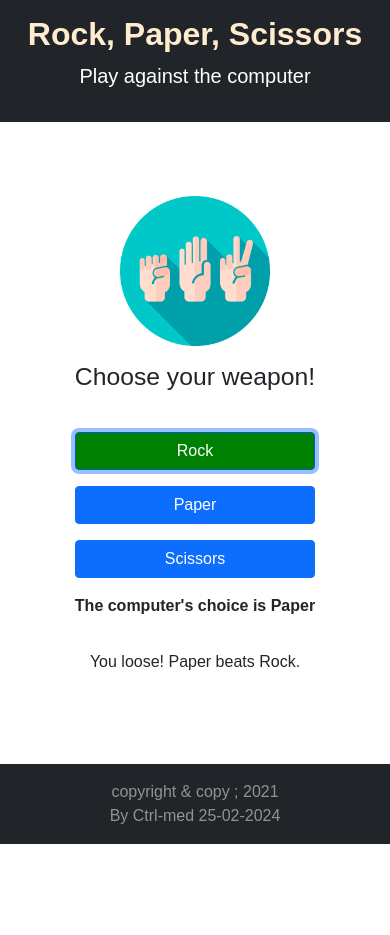
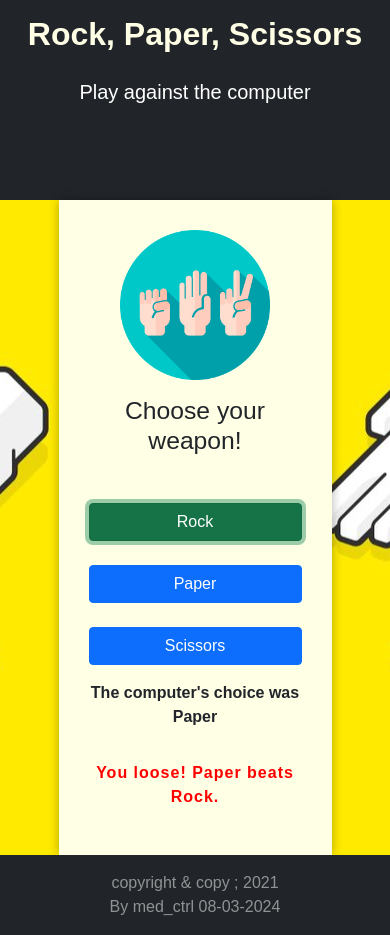
Before and after one commit to pro-boost/rock-paper-scissors, a plain HTML site: page index.html in a window 390 px wide. Both pictures are taken after a click on the button "Rock". Before the commit the page ends 844 px from the top, so only its background shows below. Drawn offline with nearby package versions, Linux system fonts and the light colour scheme.

Commit message:
Enhance UI: - Add a background picture to improve aesthetics. - Style elements for better visual appeal. - Utilize Bootstrap classes dynamically in JavaScript for buttons. - Remove unnecessary code for cleaner implementation.

```diff
--- a/index.html
+++ b/index.html
@@ -3,42 +3,40 @@
 <head>
     <meta charset="UTF-8">
     <meta name="viewport" content="width=device-width, initial-scale=1.0">
+
     <link href="https://cdn.jsdelivr.net/npm/bootstrap@5.0.2/dist/css/bootstrap.min.css" rel="stylesheet" integrity="sha384-EVSTQN3/azprG1Anm3QDgpJLIm9Nao0Yz1ztcQTwFspd3yD65VohhpuuCOmLASjC" crossorigin="anonymous">
     <script src="script.js" defer></script>
     <link href="style.css" rel="stylesheet">
+
     <title>Rock, Paper, Scissors Game</title>
 </head>
 <body>
 
+    <div class="content">
 
+        <div class="header bg-dark text-white">
+            <h1 class="text-center">Rock, Paper, Scissors</h1>
+            <p class="lead text-center mt-4">Play against the computer</p>
+        </div>
 
-
-
-
-    <div class="content">
-        <div class="header bg-dark text-white">
-                <h1 class="text-center">Rock, Paper, Scissors</h1>
-                <p class="lead text-center">Play against the computer</p>
-        </div>
         <div class="game-core">
             <img src="./images/6851302.png" alt="logo" class="logo pb-3">
             <h2 class="text-center mb-4">Choose your weapon!</h2>
-            <button id="rock" class="btn btn-primary mt-3 w-100">Rock</button>
-            <button id="paper" class="btn btn-primary mt-3 w-100">Paper</button>
-            <button id="scissors" class="btn btn-primary mt-3 w-100">Scissors</button>
-            <p class="mt-3 text-center fw-bold " id="computersChoice"> Computers Choice</p>
-            <p class="mt-3 text-center " id="result">Result</p>
+
+            <button class="btn btn-primary mt-4 w-100" id="rock" >Rock</button>
+            <button class="btn btn-primary mt-4 w-100" id="paper">Paper</button>
+            <button class="btn btn-primary mt-4 w-100" id="scissors">Scissors</button>
+
+            <p class="mt-3 text-center fw-bold " id="computersChoice"> Computer's Choice</p>
+            <p id="result">Result</p>
         </div>
+
         <div class="footer bg-dark text-white-50 text-center m-0 p-3">
             <span>copyright & copy ; 2021</span>
-            <span class="fw-light text-white-50">By Ctrl-med 25-02-2024</span>
+            <span class="fw-light text-white-50">By med_ctrl 08-03-2024</span>
         </div>
+
     </div>
-
-
-
-
-
 
 </body>
 </html>
--- a/script.js
+++ b/script.js
@@ -1,10 +1,9 @@
-
-let result;
-let computersChoice;
 let rock = document.querySelector("#rock");
 let paper = document.querySelector("#paper");
 let scissors = document.querySelector("#scissors");
 let playerChoice;
+let computersChoice;
+let result;
 
 
 //function to chose a random weapon (Rock,Paper or Scissors)
@@ -14,31 +13,32 @@ function randomWeapon(){
     return ranWeapon;
 }
 
-
-// Add event listeners to buttons
+//-----------------------------------------------
 rock.addEventListener("click", function() {
     playerChoice = "Rock";
-    rock.style.backgroundColor="green";
-    paper.style.backgroundColor="";
-    scissors.style.backgroundColor="";
+    rock.classList.add("btn", "btn-success");
+    paper.classList.remove("btn-success");
+    scissors.classList.remove("btn-success");
     playGame();
 });
 
 paper.addEventListener("click", function() {
     playerChoice = "Paper";
-    rock.style.backgroundColor="";
-    paper.style.backgroundColor="green";
-    scissors.style.backgroundColor="";
+    rock.classList.remove("btn-success");
+    paper.classList.add("btn", "btn-success") ;
+    scissors.classList.remove("btn-success");
     playGame();
 });
 
 scissors.addEventListener("click", function() {
     playerChoice = "Scissors";
-    rock.style.backgroundColor="";
-    paper.style.backgroundColor="";
-    scissors.style.backgroundColor="green";
+    rock.classList.remove("btn-success");
+    paper.classList.remove("btn-success");
+    scissors.classList.add("btn", "btn-success");
+
     playGame();
 });
+
 
 //function to compare the randomWeapon with playersChoice
 function playGame(){
@@ -46,17 +46,23 @@ function playGame(){
     computersChoice=randomWeapon();
     if(playerChoice === computersChoice){
         result = "Draw! Both chose " + playerChoice + ".";
+        document.querySelector("#result").style.color="black";
     }
+
     if ((playerChoice==="Rock"&& computersChoice==="Paper")
         || (playerChoice==="Paper"&& computersChoice==="Scissors")
         || (playerChoice==="Scissors"&& computersChoice==="Rock")) {
             result = "You loose! " +computersChoice + " beats " + playerChoice + ".";
+            document.querySelector("#result").style.color="red";
         }
+
     if ((playerChoice==="Rock"&& computersChoice==="Scissors")
         || (playerChoice==="Paper"&& computersChoice==="Rock")
         || (playerChoice==="Scissors"&& computersChoice==="Paper")) {
             result = "You Win! " + playerChoice + " beats " + computersChoice + ".";
+            document.querySelector("#result").style.color="#28a745";
         }
-        document.querySelector("#computersChoice").textContent = "The computer's choice is " +computersChoice;
-        document.querySelector("#result").textContent = result;
+
+    document.querySelector("#computersChoice").textContent = "The computer's choice was " +computersChoice;
+    document.querySelector("#result").textContent = result;
 }
--- a/style.css
+++ b/style.css
@@ -8,73 +8,53 @@ body {
 h1 {
     font-size: 3rem;
     font-weight: 900;
-    color: blanchedalmond;
-}
-
-@media (max-width: 575px) {
-    h1 {
-        font-size: 2rem;
-        font-weight: 700;
-    }
+    color: rgb(255, 255, 230)
 }
 
 .content {
+    background-image: url("./images/background.jpg");
+    background-position: center;
     display: flex;
     flex-direction: column;
     align-items: center;
     justify-content: space-between;
-    height: 100vh;
-    width: 100vw;
-    overflow: auto;
+
 }
-@media (max-height: 600px) {
-    .content {
-        justify-content: center;
-    }
-}
+
 .header {
-
+    height: 200px;
     width: 100%;
     padding: 30px;
-    background-color: #333;
 }
 
-
-@media (max-width: 575px) {
-    .header {
-        padding: 15px;
-    }
-}
 .game-core {
     display: flex;
     flex-direction: column;
     align-items: center;
     justify-content: center;
     margin: 0 auto;
-    overflow: auto; /* Add overflow to enable scrolling if content exceeds game div height */
-    padding: 20px;
+    padding: 70px;
+    background-color: rgb(255, 255, 230);
+    width: 500px;
+    box-shadow: 0 0 10px rgba(0, 0, 0, 0.3);
 }
 
 .logo {
     width: 200px;
     height: auto;
 }
-@media (max-width: 575px) {
-    .logo {
-        width: 150px;
-    }
+
+#result{
+    margin-top: 1rem;
+    text-align: center;
+    text-wrap: wrap;
+    font-size: 1.2rem;
+    color: #333;
+    font-weight: bold;
+    letter-spacing: 1px;
 }
 
-@media (max-width: 575px) {
-    #game {
-    white-space: nowrap;
-    text-overflow: ellipsis;
-    }
-}
-
-
 .footer {
-
     width: 100%;
     padding: 15px;
     background-color: #333;
@@ -85,15 +65,27 @@ h1 {
 }
 
 @media (max-width: 575px) {
+    .content {
+        height: auto;
+    }
+    h1 {
+        font-size: 2rem;
+        font-weight: 700;
+    }
+    .header {
+        padding: 15px;
+    }
+    .logo {
+        width: 150px;
+    }
+    .game-core{
+        width: 70%;
+        padding: 30px;;
+    }
+    #result {
+        font-size: 1rem;
+    }
     .footer {
         flex-direction: column;
     }
 }
-@media (max-height: 600px) {
-    .footer, .header {
-        display: none;
-    }
-    .game-core {
-        margin: 0 auto;
-    }
-}
```
Also changed, not shown: images/background.jpg (added), images/psr.webp (deleted).
